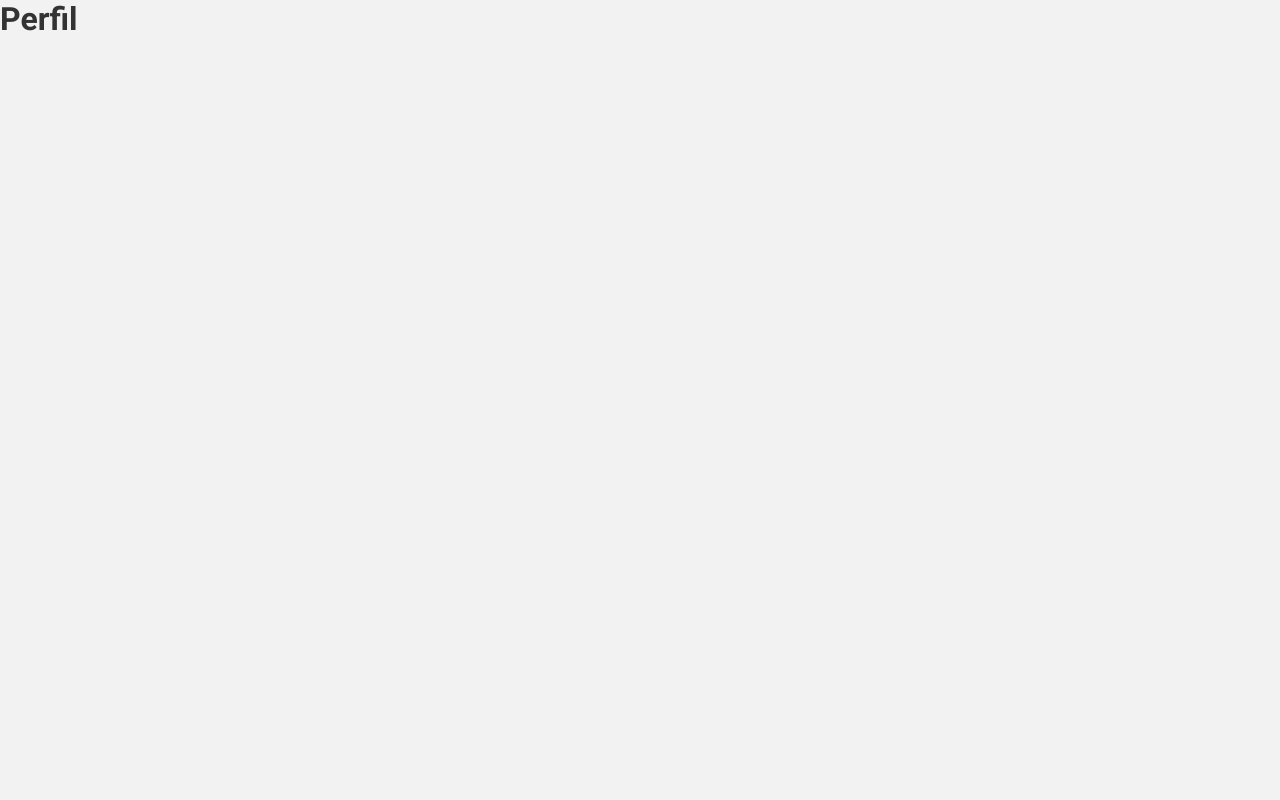
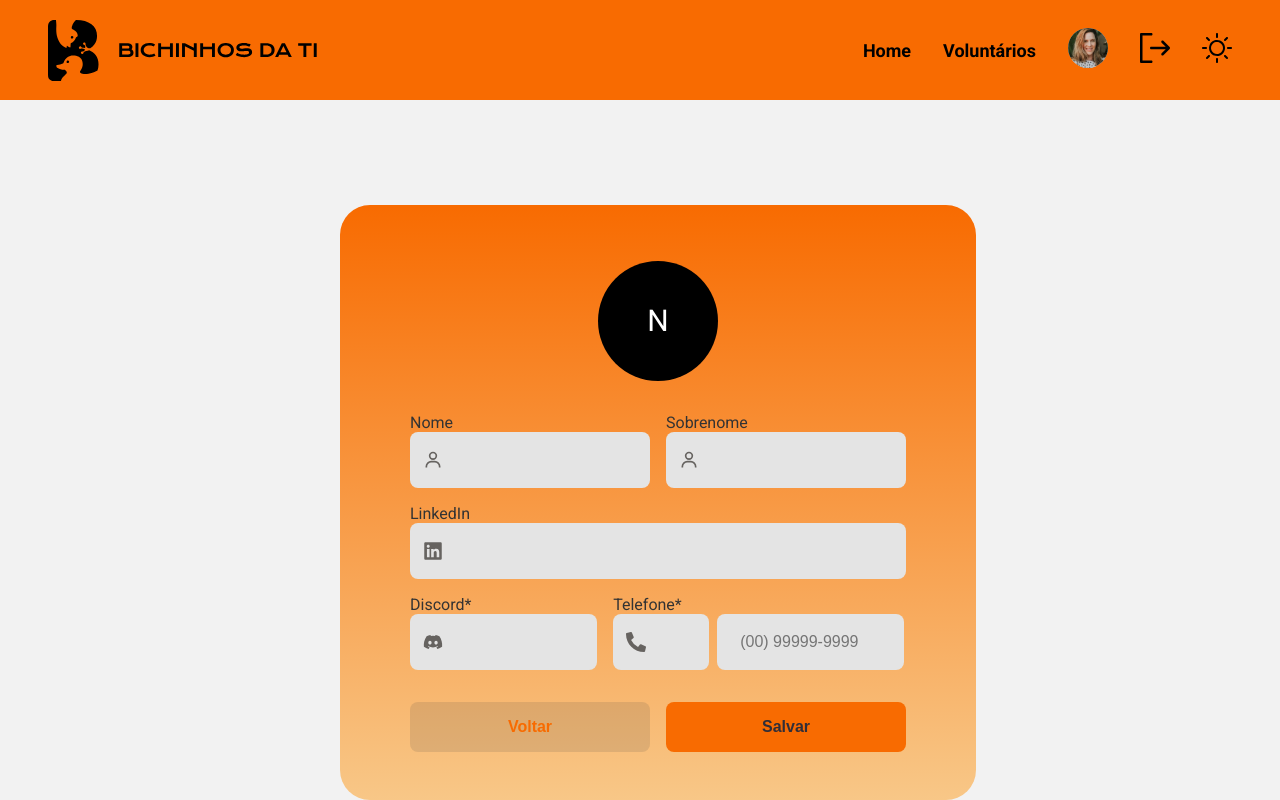
Before and after one commit to Capivara-s-Team/CapSync-Front-End, a React (Vite) app: page /profile in a window 1280 px wide. Built offline with nearby package versions, Linux system fonts and the light colour scheme; a web font is replaced by a local one.

Commit message:
Added the profile page and its styles

```diff
--- a/src/components/cardforms/CardForms.tsx
+++ b/src/components/cardforms/CardForms.tsx
@@ -2,8 +2,8 @@ import { ReactNode } from "react";
 import { Container } from "./CardForms.styles";
 
 interface CardFormsProps {
-  text: string;
-  className: string;
+  text?: string;
+  className?: string;
   children: ReactNode;
 }
 
@@ -15,8 +15,8 @@ export default function CardForms({
   return (
     <Container className={className}>
       <div className="title">
-        <h1>Bichinhos da TI</h1>
-        <p>{text}</p>
+        {text ? <h1>Bichinhos da Ti</h1> : undefined}
+        {text ? <p>{text}</p> : undefined}
       </div>
       {children}
     </Container>
--- a/src/pages/profile/Profile.styles.ts
+++ b/src/pages/profile/Profile.styles.ts
@@ -0,0 +1,88 @@
+import styled from "styled-components";
+
+export const Container = styled.div`
+  display: flex;
+  align-items: center;
+  justify-content: space-between;
+  flex-direction: column;
+  height: 100vh;
+  width: 100vw;
+`;
+
+export const Content = styled.div`
+  width: 600px;
+  padding-top: 52px;
+  display: flex;
+
+  form {
+      width: 496px;
+    }
+
+  .circle {
+    background-color: #000;
+    color: #fff;
+    font-size: 30px;
+    width: 120px;
+    height: 120px;
+    border-radius: 50%;
+    margin-bottom: 2rem;
+
+    p {
+      text-align: center;
+      margin-top: 42px;
+    }
+  }
+
+  .name-lastname {
+    display: flex;
+    flex-direction: row;
+    gap: 1rem;
+
+    span {
+      width: 15rem;
+    }
+  }
+
+
+`;
+
+export const ContentInputs = styled.div`
+    width: 100%;
+    display: flex;
+    flex-direction: column;
+    gap: 1rem;
+
+    .teste {
+    display: flex;
+    align-items: flex-end;
+
+    input::-webkit-outer-spin-button,
+    input::-webkit-inner-spin-button {
+      -webkit-appearance: none;
+      margin: 0;
+    }
+
+    input[type="number"] {
+      -moz-appearance: textfield;
+    }
+
+    span:nth-of-type(1) {
+      width: 11.7rem;
+      margin-right: 1rem;
+    }
+
+    .label-input-phone {
+      span:nth-of-type(1) {
+        width: 6rem;
+        margin-right: 0.5rem;
+      }
+    }
+  }
+`;
+
+export const ContentButtons = styled.div`
+  display: flex;
+  gap: 1rem;
+
+  margin-top: 2rem;
+`;
--- a/src/pages/profile/Profile.tsx
+++ b/src/pages/profile/Profile.tsx
@@ -1,8 +1,177 @@
-interface ProfileProps {
+import { Container, Content, ContentButtons, ContentInputs } from "./Profile.styles";
 
-}
-export default function Profile(props : ProfileProps){
+import NavbarMenuLogged from "../../components/navbarMenuLogged/NavbarMenuLogged";
+import { GlobalStyle, MessageError } from "../../styles/globalStyles";
+import CardForms from "../../components/cardForms/CardForms";
+
+import { Link } from "react-router-dom";
+import Button from "../../components/button/Button";
+import { Formik, Form, FormikHelpers } from "formik";
+import { InputField } from "../../components/inputField/InputField";
+import * as Yup from "yup";
+
+interface valuesProfile {
+    name: string;
+    lastName: string;
+    linkedIn: string;
+    discord: string;
+    ddd: string;
+    phone: string;
+  }
+
+export default function Profile() {
+    const name = 'Name';
+
+    const profileSchemas = Yup.object().shape({
+        name: Yup.string()
+          .min(2, "Mínimo 2 caracteres!")
+          .max(40, "Máximo 40 caracteres!")
+          .required("Este campo é obrigatório!"),
+        lastName: Yup.string()
+          .min(2, "Mínimo 2 caracteres!")
+          .max(40, "Máximo 40 caracteres!")
+          .required("Este campo é obrigatório!"),
+        linkedIn: Yup.string().required("Este campo é obrigatório"),
+        discord: Yup.string().required("Este campo é obrigatório"),
+        ddd: Yup.string().max(2, "Máx 2").required("Obrigatório"),
+        phone: Yup.string().max(15, "Máx 15").required("Este campo é obrigatório")
+
+        })
     return(
-        <h1>Perfil</h1>
+        <Container>
+            <GlobalStyle />
+            <NavbarMenuLogged />
+
+            <Content>
+                <CardForms>
+                <div className="circle">
+                    <p>{name.charAt(0)}</p>
+                    {/* <p>{name.charAt(0)}</p> Pegar inicial da requisição */}
+                </div>
+                <Formik
+                        // Pegar valores iniciais do back end
+                    initialValues={{
+                    name: "",
+                    lastName: "",
+                    linkedIn: "",
+                    discord: "",
+                    ddd: "",
+                    phone: ""
+
+                }}
+                validationSchema={profileSchemas}
+                onSubmit={(
+                    values: valuesProfile,
+                    { setSubmitting, validateForm }: FormikHelpers<valuesProfile>
+                  ) => {
+                    validateForm().then((errors) => {
+                       if(Object.keys(errors).length === 0) {
+                        console.log(values) // Mandar json para o back end
+                       }
+                       setSubmitting(false);
+                    })
+                  }}
+                >
+                   {({errors, touched}) => (
+                    <Form>
+                    <ContentInputs>
+                     <div className="name-lastname">
+                        <div>
+                         <label>Nome</label>
+                         <InputField
+                             name='name'
+                             type="text"
+                             icon="User"
+                         />
+                         {errors.name && touched.name ? (
+                        <MessageError>{errors.name}</MessageError>
+                      ) : null}
+                        </div>
+
+                        <div>
+                         <label>Sobrenome</label>
+                         <InputField
+                             name='lastName'
+                             type="text"
+                             icon="User"
+                         />
+                         {errors.lastName && touched.lastName ? (
+                        <MessageError>{errors.lastName}</MessageError>
+                      ) : null}
+                        </div>
+                     </div>
+
+                      <div>
+                     <label>LinkedIn</label>
+                     <InputField
+                         name='linkedIn'
+                         type="text"
+                         icon="Linkedin"
+                     />
+                        {errors.linkedIn && touched.linkedIn ? (
+                        <MessageError>{errors.linkedIn}</MessageError>
+                      ) : null}
+                      </div>
+
+                <div className="teste">
+                    <div className="label-input">
+                      <label>Discord*</label>
+                      <InputField
+                        type="text"
+                        name="discord"
+                        icon="Discord"
+                      />
+                      {errors.discord && touched.discord ? (
+                        <MessageError>{errors.discord}</MessageError>
+                      ) : null}
+                    </div>
+                    <div className="label-input-phone">
+                      <label>Telefone*</label>
+                      <InputField
+                        type="text"
+                        name="ddd"
+                        icon="Phone"
+                      />
+                      {errors.ddd && touched.ddd ? (
+                        <MessageError>{errors.ddd}</MessageError>
+                      ) : null}
+                    </div>
+                    <div>
+                      <InputField
+                        type="text"
+                        name="phone"
+                        placeHolder="(00) 99999-9999"
+                      />
+                      {errors.phone && touched.phone ? (
+                        <MessageError>{errors.phone}</MessageError>
+                      ) : null}
+                    </div>
+                  </div>
+                </ContentInputs>
+
+                <ContentButtons>
+                    <Link to={"/"}>
+                        <Button
+                        text="Voltar"
+                        color="rgba(68, 68, 68, 0.14)"
+                        textColor="#F86B01"
+                        width={15}
+                        />
+                    </Link>
+
+                    <Button
+                        text="Salvar"
+                        color="#F86B01"
+                        type="submit"
+                        textColor="#312E38"
+                        width={15}
+                    />
+                    </ContentButtons>
+                 </Form>
+                   )}
+                </Formik>
+                </CardForms>
+            </Content>
+        </Container>
     )
 }
```
